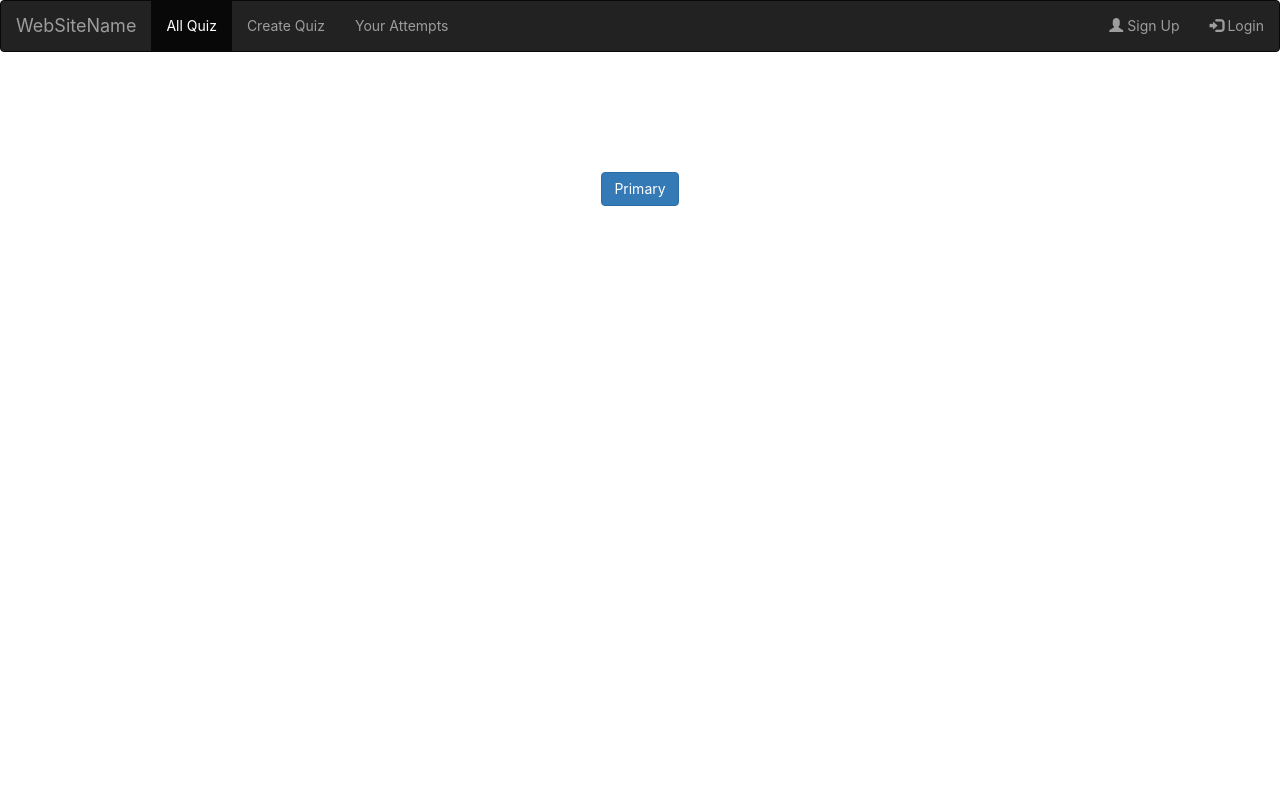
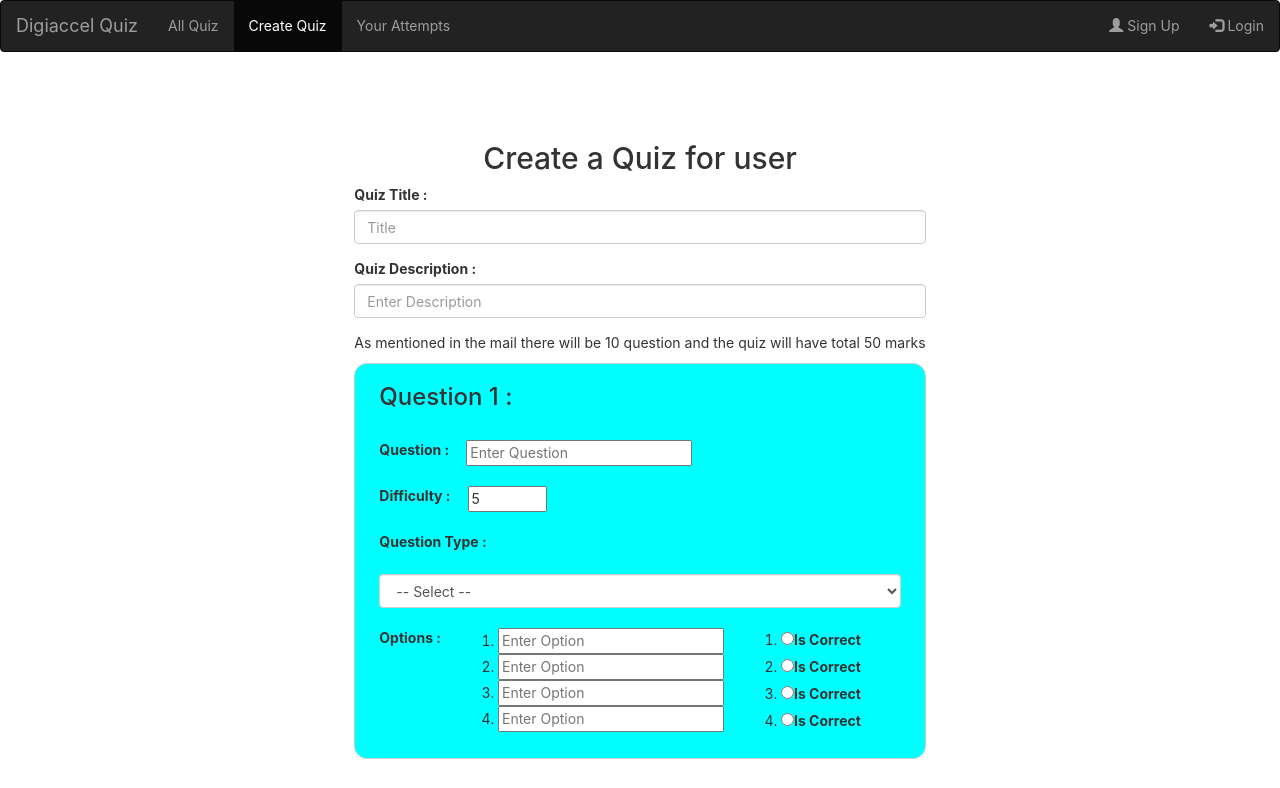
Before and after one commit to dkswami/quiz-frontend, a Next.js app: page /createquiz in a window 1280 px wide. Shown: the top 788 px of the page. Built offline with nearby package versions, Linux system fonts and the light colour scheme.

Commit message:
create quiz ui changed according to schema

```diff
--- a/components/Navbar.js
+++ b/components/Navbar.js
@@ -1,21 +1,32 @@
 import Link from "next/link";
+import { useRouter } from "next/router";
 
 export default function Navbar() {
+	const router = useRouter();
+	const { pathname } = router;
+	// const token = localStorage.getItem('token')
 	return (
 		<>
 			<nav className="navbar navbar-inverse">
 				<div className="container-fluid">
 					<div className="navbar-header">
-						<a className="navbar-brand" href="/">WebSiteName</a>
+						<Link className="navbar-brand" href="/">Digiaccel Quiz</Link>
 					</div>
 					<ul className="nav navbar-nav">
-						<li className="active"><Link href="/allquiz">All Quiz</Link></li>
-						<li><Link href="/createquiz">Create Quiz</Link></li>
-						<li><Link href="/attempts">Your Attempts</Link></li>
+						<li className={pathname === "/allquiz" ? "active" : ""}><Link href="/allquiz">All Quiz</Link></li>
+						<li className={pathname === "/createquiz" ? "active" : ""}><Link href="/createquiz">Create Quiz</Link></li>
+						<li className={pathname === "/attempts" ? "active" : ""}><Link href="/attempts">Your Attempts</Link></li>
 					</ul>
 					<ul className="nav navbar-nav navbar-right">
-						<li><Link href="/signup"><span className="glyphicon glyphicon-user"></span> Sign Up</Link></li>
-						<li><Link href="/login"><span className="glyphicon glyphicon-log-in"></span> Login</Link></li>
+						{/* {
+							token ? (<li> Log Out</li>) : (
+								<>
+
+								</>
+							)
+						} */}
+						<li className={pathname === "/signup" ? "active" : ""}><Link href="/signup"><span className="glyphicon glyphicon-user"></span> Sign Up</Link></li>
+						<li className={pathname === "/login" ? "active" : ""}><Link href="/login"><span className="glyphicon glyphicon-log-in"></span> Login</Link></li>
 					</ul>
 				</div>
 			</nav>
--- /dev/null
+++ b/components/create-question.js
@@ -0,0 +1,112 @@
+import { useState } from 'react';
+import CreateStyles from '../styles/CreateQuiz.module.css';
+
+const defaultQuestionData = {
+	question: "",
+	questionType: "", //SCA: single correct answer, MCA: multiple correct answer
+	difficulty: 5,
+	correctAnswers: [],
+	answers: ["", "", "", ""],
+}
+
+const CreateQuestion = ({ handleAddQuestion, questionNo }) => {
+	const [questionData, setQuestionData] = useState(defaultQuestionData)
+	const { question, questionType, difficulty, correctAnswers, answers } = questionData;
+
+	const handleChange = (event) => {
+		const { name, value } = event.target;
+		const newQuestionData = { ...questionData, [name]: value };
+		setQuestionData(newQuestionData);
+		handleAddQuestion(newQuestionData, questionNo);
+	}
+
+	const handleOptionsChange = (event, index) => {
+		answers[index] = event.target.value;
+		const newQuestionData = { ...questionData, answers: answers }
+		setQuestionData(newQuestionData);
+		handleAddQuestion(newQuestionData, questionNo);
+	}
+
+	const handleMultipleAnswersChange = (event, index) => {
+		const { value, checked } = event.target;
+		if (checked) {
+			const newQuestionData = { ...questionData, correctAnswers: [...correctAnswers, value] }
+			setQuestionData(newQuestionData)
+			handleAddQuestion(newQuestionData, questionNo);
+		} else {
+			const index = correctAnswers.indexOf(value);
+			correctAnswers.splice(index, 1);
+			const newQuestionData = { ...questionData, correctAnswers: correctAnswers }
+			setQuestionData(newQuestionData);
+			handleAddQuestion(newQuestionData, questionNo);
+		}
+	}
+
+	const handleSingleAnswerChange = (event) => {
+		const newQuestionData = { ...questionData, correctAnswers: [event.target.value] }
+		setQuestionData(newQuestionData);
+		handleAddQuestion(newQuestionData, questionNo);
+	}
+
+	return (
+		<>
+
+			<div className={CreateStyles.questionContainer}>
+				<h3>Question {questionNo + 1} :</h3>
+				<div className={CreateStyles.questionItem}>
+					<label htmlFor="question">Question :</label>
+					<input type="text" id='question' placeholder="Enter Question" name='question' value={question} onChange={handleChange} required/>
+				</div>
+				<div className={CreateStyles.questionItem}>
+					<label htmlFor="difficulty">Difficulty :</label>
+					<input type="number" min={1} max={10} id='difficulty' name='difficulty' value={difficulty} onChange={handleChange} required/>
+				</div>
+				<div className={CreateStyles.questionItem}>
+					<label htmlFor="sel1">Question Type :</label>
+					<select className="form-control" id="sel1" name='questionType' onChange={handleChange} required>
+						<option value="">-- Select --</option>
+						<option value="SCA"> Single Correct Answer</option>
+						<option value="MCA"> Multiple Correct Answer</option>
+					</select>
+				</div>
+				<div className={CreateStyles.questionItem}>
+					<label htmlFor="options">Options :</label>
+					<ol >
+						{answers.map((answer, index) => {
+							return (
+								<li key={index}>
+									<input type="text" placeholder="Enter Option" value={questionData.answers[index]} onChange={(event) => handleOptionsChange(event, index)} />
+								</li>
+							)
+						})}
+					</ol>
+					{questionType === "MCA" ? (
+						<ol>
+							{answers.map((answer, index) => {
+								return (
+									<li key={index}>
+										<input type="checkbox" name="multipleOptions" value={answer} onChange={handleMultipleAnswersChange} />
+										<label htmlFor="multipleOptions">   Is Correct</label>
+									</li>
+								)
+							})}
+						</ol>) : (
+						<ol>
+							{answers.map((answer, index) => {
+								return (
+									<li key={index}>
+										<input type="radio" name="singleOption" value={answer} onChange={handleSingleAnswerChange} />
+										<label htmlFor="singleOption">   Is Correct</label>
+									</li>
+								)
+							})}
+						</ol>
+					)}
+
+				</div>
+			</div>
+		</>
+	)
+}
+
+export default CreateQuestion;
--- a/pages/createquiz.js
+++ b/pages/createquiz.js
@@ -1,22 +1,13 @@
 import { useState } from 'react'
 import { useRouter } from 'next/router';
 import axios from 'axios';
-import Createstyles from '../styles/CreateQuiz.module.css';
 import CreateQuestion from '../components/create-question';
 
 const defaultQuizData = {
 	title: "",
 	description: "",
 	difficultyLevel: 5,
-	questions: [
-		{
-			question: "",
-			questionType: "", //SCA: single correct answer, MCA: multiple correct answer
-			difficulty: 2,
-			correctAnswers: [],
-			answers: [],
-		}
-	],
+	questions: [],
 };
 
 const CreateQuiz = () => {
@@ -31,8 +22,10 @@ const CreateQuiz = () => {
 	}
 
 	const handleAddQuestion = (questionToAdd, questionNo) => {
-		setQuizData({ ...quizData, questions: { ...questions, [questionNo]: questionToAdd } })
+		questions[questionNo] = questionToAdd;
+		setQuizData({ ...quizData, questions: questions })
 	}
+
 	const handleSubmit = async (event) => {
 		event.preventDefault();
 		const token = localStorage.getItem('token')
@@ -46,10 +39,11 @@ const CreateQuiz = () => {
 			console.log(response)
 			if (response.data._id) {
 				alert("Quiz created successfully");
-				router.push({
-					pathname: '/attemptQuiz/[qid]',
-					query: { qid: response.data._id },
-				})
+				// router.push({
+				// 	pathname: '/attemptQuiz/[qid]',
+				// 	query: { qid: response.data._id },
+				// })
+				router.push('/allquiz')
 			}
 		} catch (error) {
 			console.log(error)
@@ -59,40 +53,24 @@ const CreateQuiz = () => {
 
 	return (
 		<>
-			<button type="button" className="btn btn-primary">Primary</button>
-			{/* <h2>Create a Quiz for user</h2>
-			<form onSubmit={handleSubmit} className={Createstyles.createQuizContainer}>
-				<div className={Loginstyles.createQuestion}>
-					<label htmlFor="title">Quiz Title</label>
-					<input type="text" placeholder="Title" name='title' value={title} onChange={handleChange} required />
+			<h2>Create a Quiz for user</h2>
+			<form onSubmit={handleSubmit}>
+				<div className="form-group">
+					<label htmlFor="title">Quiz Title :</label>
+					<input type="text" className="form-control" id="title" placeholder="Title" name='title' value={title} onChange={handleChange} required />
 				</div>
-				<div className={Loginstyles.createQuestion}>
-					<label htmlFor="description">Quiz Description</label>
-					<input type="text" placeholder="Enter Description" name='description' value={description} onChange={handleChange} required />
+				<div className="form-group">
+					<label htmlFor="description">Quiz Description :</label>
+					<input type="text" className="form-control" id="description" placeholder="Enter Description" name='description' value={description} onChange={handleChange} required />
 				</div>
 				<p>As mentioned in the mail there will be 10 question and the quiz will have total 50 marks</p>
-				<h3>Question 1:</h3>
-				<CreateQuestion questionNo='question1' handleAddQuestion={handleAddQuestion} />
-				<h3>Question 2:</h3>
-				<CreateQuestion questionNo='question2' handleAddQuestion={handleAddQuestion} />
-				<h3>Question 3:</h3>
-				<CreateQuestion questionNo='question3' handleAddQuestion={handleAddQuestion} />
-				<h3>Question 4:</h3>
-				<CreateQuestion questionNo='question4' handleAddQuestion={handleAddQuestion} />
-				<h3>Question 5:</h3>
-				<CreateQuestion questionNo='question5' handleAddQuestion={handleAddQuestion} />
-				<h3>Question 6:</h3>
-				<CreateQuestion questionNo='question6' handleAddQuestion={handleAddQuestion} />
-				<h3>Question 7:</h3>
-				<CreateQuestion questionNo='question7' handleAddQuestion={handleAddQuestion} />
-				<h3>Question 8:</h3>
-				<CreateQuestion questionNo='question8' handleAddQuestion={handleAddQuestion} />
-				<h3>Question 9:</h3>
-				<CreateQuestion questionNo='question9' handleAddQuestion={handleAddQuestion} />
-				<h3>Question 10:</h3>
-				<CreateQuestion questionNo='question10' handleAddQuestion={handleAddQuestion} />
-				<button>Create Quiz</button>
-			</form> */}
+				{
+					[...Array(10)].map((_, i) => {
+						return <CreateQuestion key={i} questionNo={i} handleAddQuestion={handleAddQuestion} />
+					})
+				}
+				<button type="submit" className="btn btn-primary center-block">Submit</button>
+			</form>
 		</>
 	)
 }
--- a/pages/login.js
+++ b/pages/login.js
@@ -47,11 +47,11 @@ function login() {
 			<h2>Login Page</h2>
 			<form onSubmit={handleSubmit} >
 				<div className="form-group">
-					<label htmlFor="email">Email address:</label>
+					<label htmlFor="email">Email address :</label>
 					<input type="email" className="form-control" id="email" placeholder="Enter Email"  name='email' value={email} onChange={handleChange} />
 				</div>
 				<div className="form-group">
-					<label htmlFor="pwd">Password:</label>
+					<label htmlFor="pwd">Password :</label>
 					<input type="password" className="form-control" id="pwd" placeholder="Password" name='password' value={password} onChange={handleChange} />
 				</div>
 				<div className="checkbox">
--- a/pages/signup.js
+++ b/pages/signup.js
@@ -38,11 +38,11 @@ function signup() {
 					<input type="text" className="form-control" id="name" placeholder="Your Name" name='name' value={name} onChange={handleChange} />
 				</div>
 				<div className="form-group">
-					<label htmlFor="email">Email address:</label>
+					<label htmlFor="email">Email address :</label>
 					<input type="email" className="form-control" id="email" placeholder="Enter Email" name='email' value={email} onChange={handleChange} />
 				</div>
 				<div className="form-group">
-					<label htmlFor="pwd">Password:</label>
+					<label htmlFor="pwd">Password :</label>
 					<input type="password" className="form-control" id="pwd" placeholder="Password" name='password' value={password} onChange={handleChange} />
 				</div>
 				<button type="submit" className="btn btn-primary">Sign Up</button>
--- a/styles/CreateQuiz.module.css
+++ b/styles/CreateQuiz.module.css
@@ -0,0 +1,17 @@
+.questionContainer {
+  width: 100%;
+  padding: 0px 24px 12px 24px;
+  border: 1px solid #ccc;
+  border-radius: 13px;
+  background-color: aqua;
+  display: flex;
+  flex-direction: column;
+  gap: 20px;
+  margin-bottom: 30px;
+}
+
+.questionItem {
+  display: flex;
+  gap: 17px;
+  flex-wrap: wrap;
+}
--- a/styles/Layout.module.css
+++ b/styles/Layout.module.css
@@ -2,5 +2,5 @@
 	display: flex;
 	flex-direction: column;
 	align-items: center;
-	padding: 100px 2rem;
+	padding: 50px 1rem;
 }
--- a/styles/Login.module.css
+++ b/styles/Login.module.css
@@ -5,12 +5,12 @@
   gap: 20px;
 } */
 
-.createQuizContainer {
+/* .createQuizContainer {
   display: flex;
   flex-direction: column;
   align-items: flex-start;
   gap: 20px;
-}
+} */
 
 .createQuestionContainer {
   display: grid;
@@ -18,6 +18,7 @@
   grid-gap: 20px;
   justify-items: start;
   align-items: start;
+  border-radius: 20px;
 }
 .createQuestion {
   display: flex;
```
Also changed, not shown: components/create-question.jsx (deleted, +0 -72 lines), pages/attemptquiz/[qid].js (+3 -5 lines).
